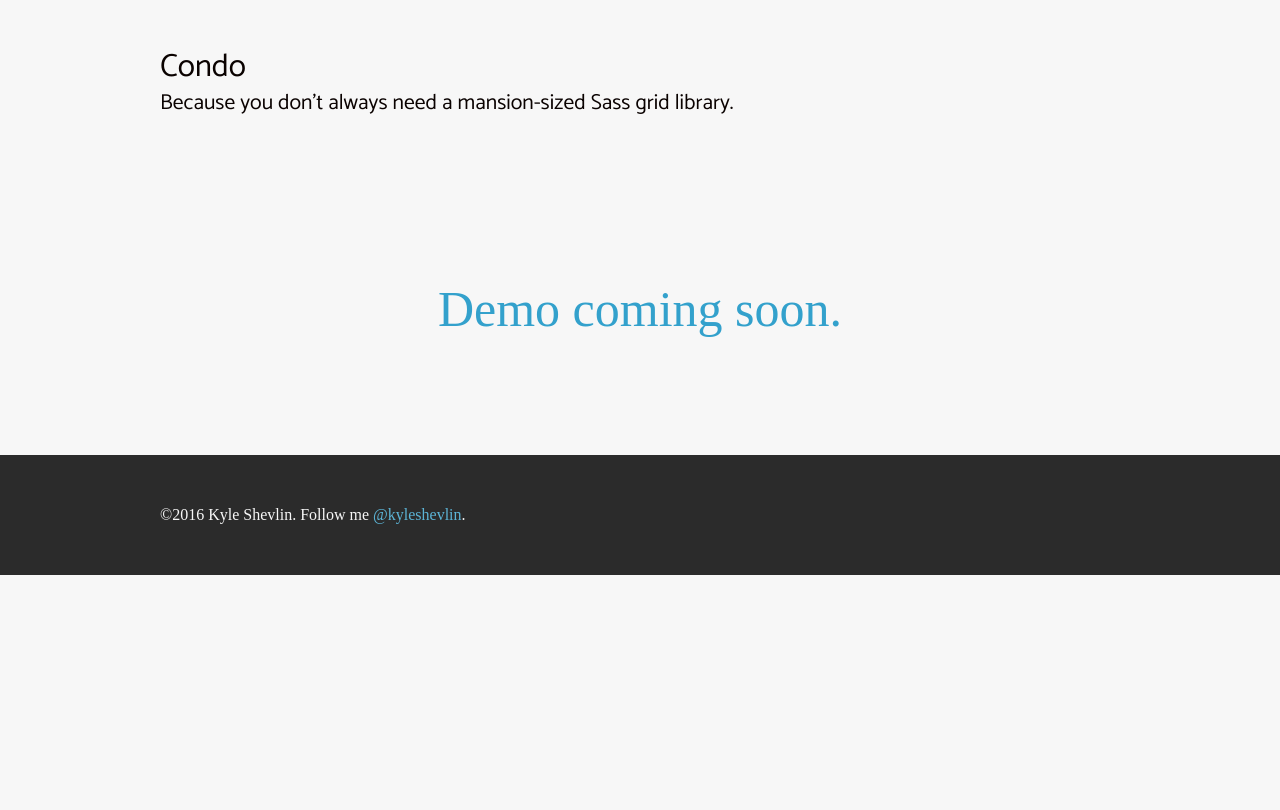
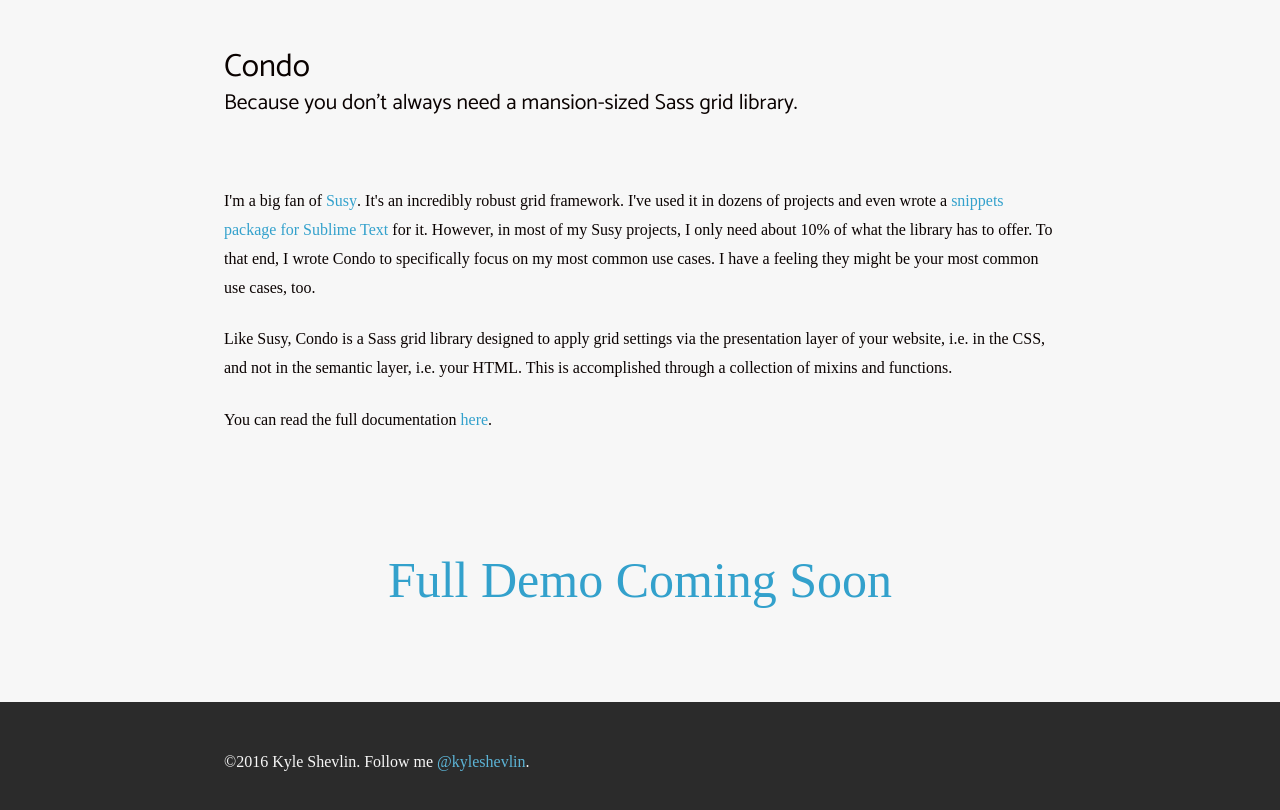
Before and after one commit to kyleshevlin/condo, a website: page index.html in a window 1280 px wide. Drawn offline with Linux system fonts and the light colour scheme; a web font is replaced by a local one.

Commit message:
update copy, add condo bower package, update docs

```diff
--- a/assets/stylesheets/base.scss
+++ b/assets/stylesheets/base.scss
@@ -5,6 +5,7 @@
 // Setup
 @import
   '../../bower_components/shevy/core/shevy',
+  '../../bower_components/condo/core/condo',
   'globals/variables',
   'globals/functions',
   'globals/mixins'
--- a/assets/stylesheets/sections/_container.scss
+++ b/assets/stylesheets/sections/_container.scss
@@ -3,10 +3,9 @@
 //////////////////////////////
 
 .container {
-  width: 85%;
-  margin: 0 auto;
+  @include container(85%, 'center');
 
   @include bp(bravo) {
-    width: 75%;
+    @include container(65%, 'center');
   }
 }
--- a/index.html
+++ b/index.html
@@ -16,9 +16,21 @@
   </header>
 
   <div class="container">
-    <p class="coming_soon">
-      Demo coming soon.
+    <p>
+      I'm a big fan of <a href="http://susy.oddbird.net/">Susy</a>. It's an incredibly robust grid framework. I've used it in dozens of projects and even wrote a <a href="https://packagecontrol.io/packages/Susy%202%20Snippets">snippets package for Sublime Text</a> for it. However, in most of my Susy projects, I only need about 10% of what the library has to offer. To that end, I wrote Condo to specifically focus on my most common use cases. I have a feeling they might be your most common use cases, too.
     </p>
+
+    <p>
+      Like Susy, Condo is a Sass grid library designed to apply grid settings via the presentation layer of your website, i.e. in the CSS, and not in the semantic layer, i.e. your HTML. This is accomplished through a collection of mixins and functions.
+    </p>
+
+    <p>
+      You can read the full documentation <a href="/docs">here</a>.
+    </p>
+
+    <div class="coming_soon">
+      Full Demo Coming Soon
+    </div>
   </div>
 
   <footer class="footer">
--- a/package.json
+++ b/package.json
@@ -1,7 +1,7 @@
 {
   "name": "Condo Demo",
-  "version": "1.0.0",
-  "description": "Condo: because you don't always need a mansion-sized grid library",
+  "version": "1.0.2",
+  "description": "A tiny Sass grid library",
   "main": "Gruntfile.js",
   "repository": {
     "type": "git",
```
Also changed, not shown: docs/index.html (+5 -4 lines), assets/stylesheets/application.css, dist/css/application.css, 1 other file.
